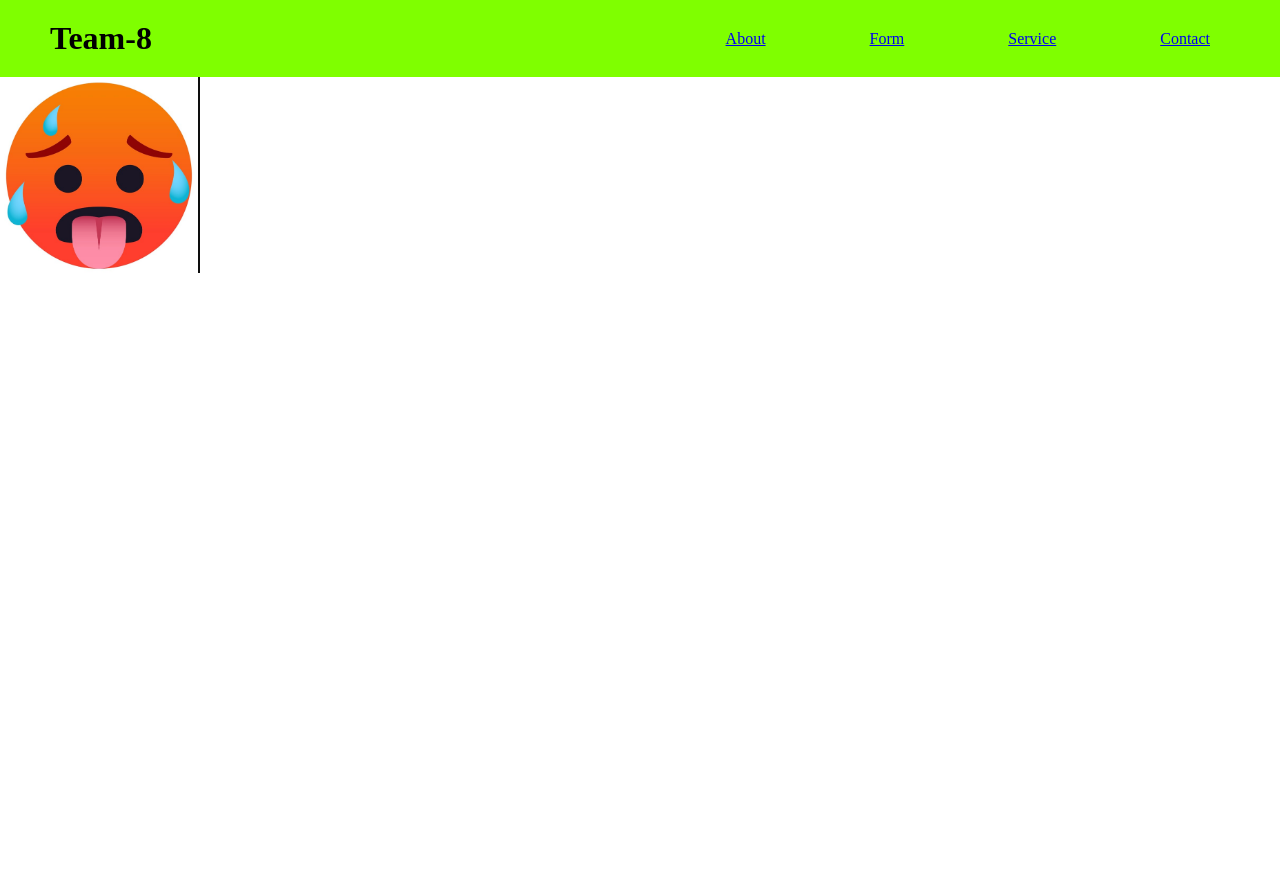
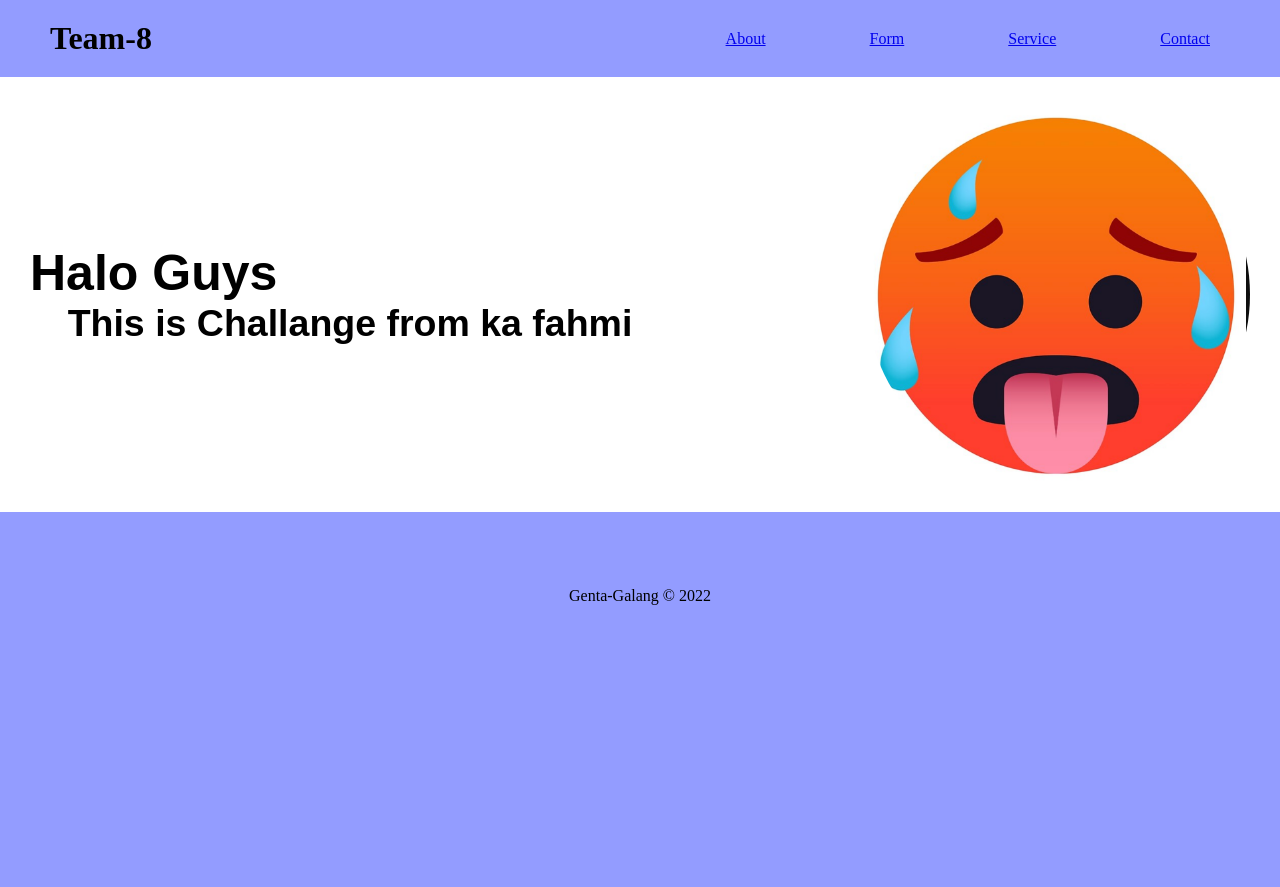
Before and after one commit to Gentahal/Galangdp.github.io, a plain HTML site: page index.html in a window 1280 px wide. Before the commit the page ends 800 px from the top, so only its background shows below. Drawn offline with Linux system fonts and the light colour scheme.

Commit message:
Gentahall

```diff
--- a/Assets/style.css
+++ b/Assets/style.css
@@ -5,10 +5,9 @@
 
 .header{
     padding: 20px;
-
     display: flex;
     justify-content: space-between;
-    background-color: chartreuse;
+    background-color: rgb(147, 156, 255);
 }
 
 .header2{
@@ -24,7 +23,37 @@ li{
     display: inline;
     align-self: center;
 }
-.image{
-    width: 200px;
+.view{
+    width: 100%;
+    display: flex;
+    justify-content: space-between;
+    font-family: sans-serif;
+}
 
+.view-txt{
+    font-size: 25px;
+    width: 50%;
+    padding: 30px;
+    display: flex;
+    flex-direction: column;
+    justify-content: center;
 }
+
+.view-txt h2{
+    align-self: center;
+}
+
+.view img{
+    width: 30%;
+    padding: 30px;
+    border-radius: 60%;
+}
+
+footer{
+    width: 100%;
+    height: 300px;
+    display: flex;
+    justify-content: center;
+    padding-top: 75px;
+    background-color: rgb(147, 156, 255);
+}
--- a/index.html
+++ b/index.html
@@ -21,7 +21,15 @@
 </body>
 <body>
     <div class="view">
-        <img class="image" src="image/img1.png" alt="a">
+        <div class="view-txt">
+        <h1>Halo Guys</h1>
+        <h2>This is Challange from ka fahmi</h2>
     </div>
+        <img src="image/img1.png" alt="a">
+    </div>
+
+    <footer>
+        <p>Genta-Galang &copy; 2022</p>
+    </footer>
 </body>
 </html>
```
Also changed, not shown: about.html (deleted, +0 -12 lines).
